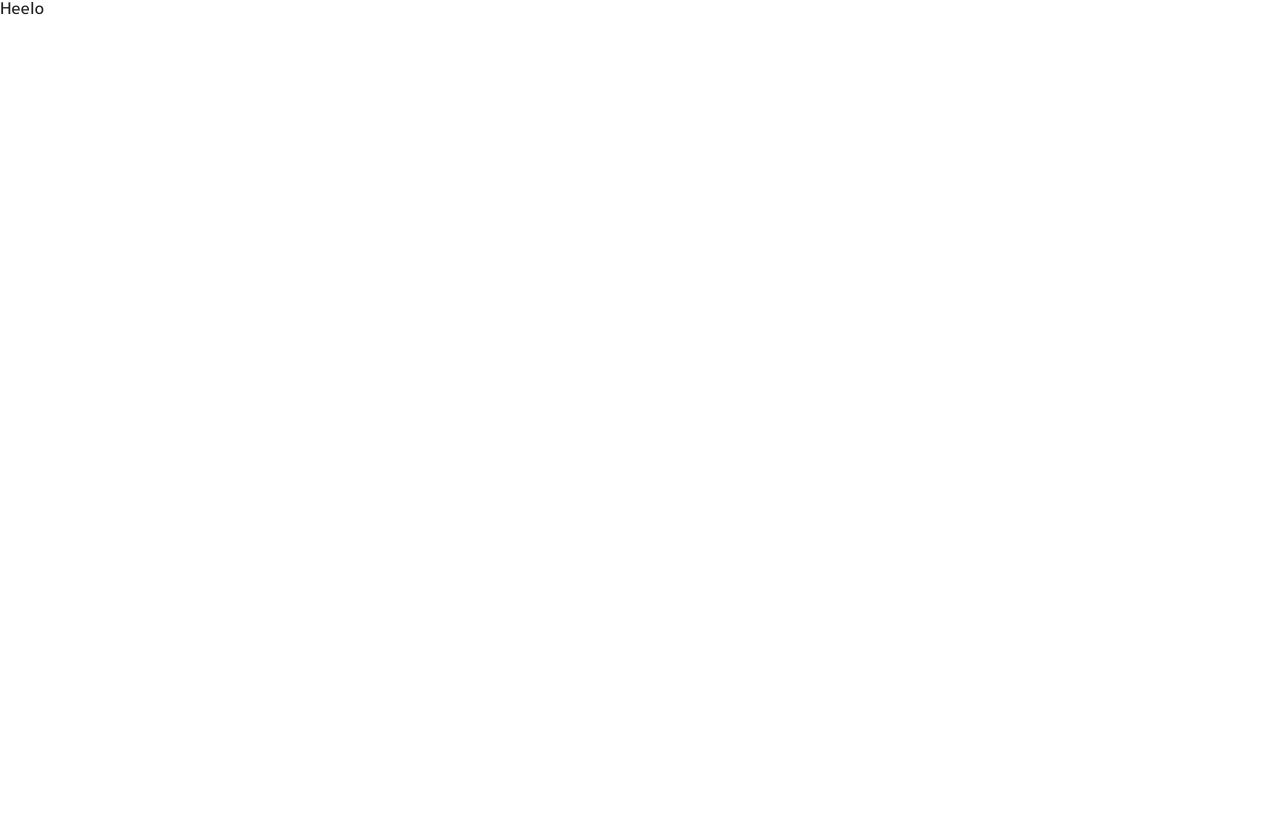
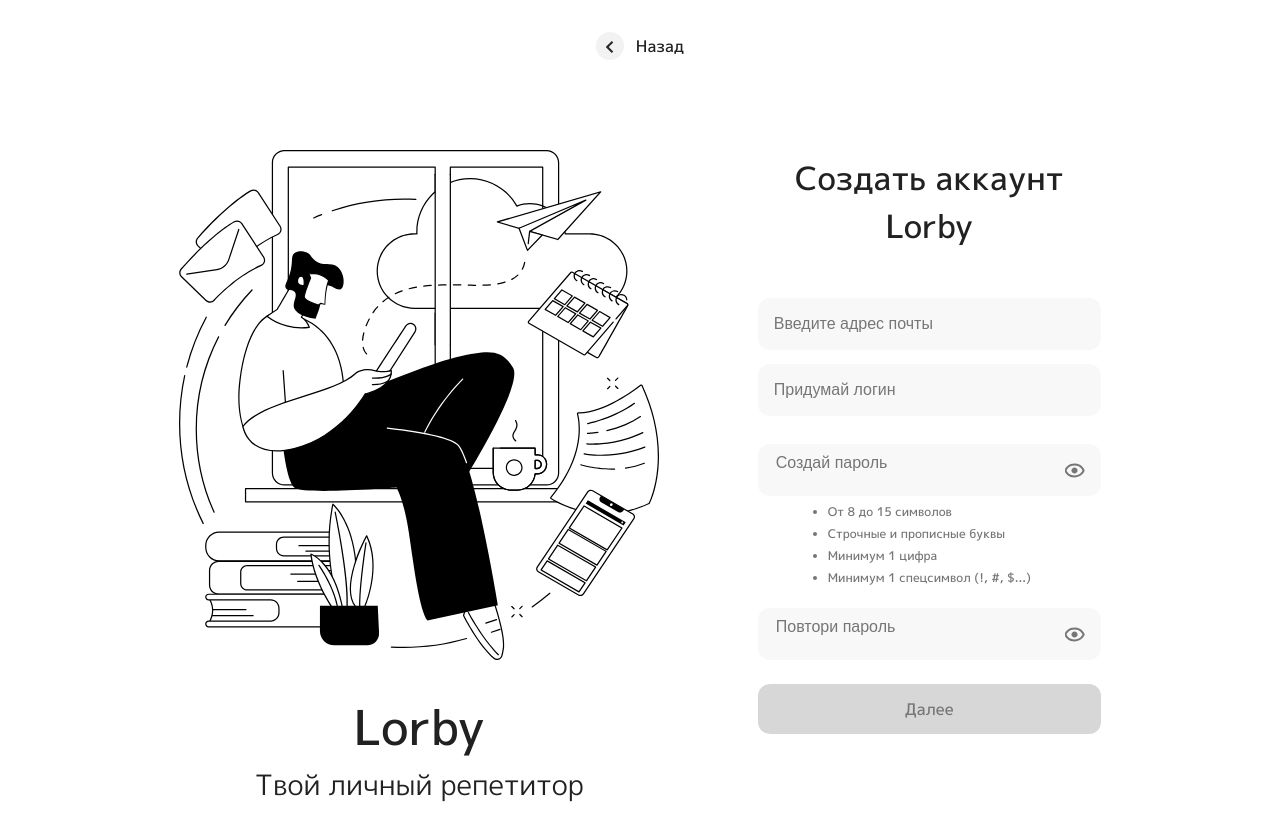
Before and after one commit to jasa1aw/PetHack, a Next.js app: page /registration in a window 1280 px wide. Shown: the top 840 px of the page. Before the commit the page ends 800 px from the top, so only its background shows below. Built offline with nearby package versions, Linux system fonts and the light colour scheme.

Commit message:
done page registration

```diff
--- a/package.json
+++ b/package.json
@@ -20,6 +20,7 @@
     "next": "14.2.1",
     "react": "^18",
     "react-dom": "^18",
+    "react-hook-form": "^7.51.3",
     "react-redux": "^9.1.0",
     "yup": "^1.4.0"
   },
--- a/src/app/globals.css
+++ b/src/app/globals.css
@@ -1,5 +1,6 @@
 @import url(style/vendor/reset.css);
 @import url(style/vendor/base.css);
 @import url(style/pages/login.css);
+@import url(style/pages/reg.css);
 @import url(style/pages/main.css);
 @import url(style/pages/modal.css);
--- a/src/app/page.js
+++ b/src/app/page.js
@@ -1,12 +1,12 @@
 'use client'
-// import UserLogin from "@/components/auth/userLogin";
+import UserLogin from "@/components/auth/userLogin";
 import Main from "@/components/main";
 import LogoutModal from './../components/modalWindow/index';
 export default function Home() {
   return (
     <main>
-      <Main/>
-      {/* <UserLogin/> */}
+      {/* <Main/> */}
+      <UserLogin/>
     </main>
   );
 }
--- a/src/app/style/pages/login.css
+++ b/src/app/style/pages/login.css
@@ -70,8 +70,7 @@
     padding: 15px 16px;
     position: absolute;
     top: -225px;
-    opacity: 0;
-    transition: opacity 0.5s ease;
+    animation: slideToDown .5s ease .35s 1 normal both;
 }
 .loginError p{
     font-size: 16px;
@@ -82,3 +81,14 @@
 .loginError.show {
     opacity: 1;
 }
+
+@keyframes slideToDown{
+    from{
+        opacity: 0;
+        /* transform: translateY(-100px); */
+    }
+    to{
+        opacity: 1;
+        /* transform: translateY(0px); */
+    }
+}
--- a/src/app/style/pages/reg.css
+++ b/src/app/style/pages/reg.css
@@ -0,0 +1,81 @@
+.registrationPage{
+    display: flex;
+    flex-direction: column;
+    margin: 32px 130px 100px;
+}
+.backBtn{
+    display: flex;
+    align-items: center;
+    justify-content: center;
+    gap: 12px;
+}
+.backBtn p{
+    font-size: 16px;
+}
+.backIcon{
+    width: 28px;
+    height: 28px;
+    display: flex;
+    align-items: center;
+    justify-content: center;
+    border-radius: 50%;
+    background-color: rgba(192, 192, 192, 0.2);
+    cursor: pointer;
+}
+.login-page2{
+    display: flex;
+    align-items: center;
+    justify-content: space-around;
+    margin-top: 90px;
+}
+.login-page2 h2{
+    text-align: center;
+    line-height: 1.5;
+}
+.login-page2 input{
+    margin-bottom: 14px;
+}
+.login-page2 button{
+    margin-top: 24px;
+    background-color: #D7D7D7;
+    font-size: 16px;
+    font-weight: 500;
+    color: #767676;
+}
+ul{
+    margin-top: 10px;
+}
+ul li{
+    font-size: 12px;
+    font-weight: 500;
+    color: #767676;
+    list-style-type: disc;
+    align-items: left;
+    margin-bottom: 10px;
+}
+
+.verifyCodeBox{
+    display: flex;
+    align-items: center;
+    gap: 12px;
+}
+.inputVerifyCode{
+    outline: none;
+    border: none;
+    border-radius: 12px;
+    width: 56px;
+    height: 64px;
+    box-sizing: border-box;
+    padding: 13px 16px;
+    background-color: #f4f4f4;
+    color: #212121;
+    font-size: 24px;
+    font-weight: 500;
+}
+.verifyBtn{
+    margin: 56px 0 24px;
+}
+.sendAgain{
+    font-size: 14px;
+    font-weight: 500;
+}
--- a/src/components/auth/userLogin.jsx
+++ b/src/components/auth/userLogin.jsx
@@ -32,7 +32,7 @@
                 <h3 className="h3">Твой личный репетитор</h3>
             </div>
             <div className="leftSection">
-                {error && <div className={error ? "loginError show" : "loginError"}>
+                {error && <div className='loginError'>
                     <p>Неверный логин или пароль</p>
                 </div>}
                 <h2 className="h2">Вэлком бэк!</h2>
--- a/src/components/auth/userRegistration.jsx
+++ b/src/components/auth/userRegistration.jsx
@@ -2,21 +2,146 @@
 import { FontAwesomeIcon } from "@fortawesome/react-fontawesome";
 import {faSquareCheck} from "@fortawesome/free-solid-svg-icons";
 import Link from "next/link"
-import { useState } from 'react';
+import { useEffect, useRef, useState } from 'react';
 import { useSelector, useDispatch } from 'react-redux';
 import { useRouter } from 'next/navigation';
 import {LogIn, authorize } from '@/app/store/slices/authSlice';
+// import { useForm, Controller } from 'react-hook-form';
+// import * as yup from 'yup';
+// import { yupResolver } from '@hookform/resolvers/yup'
+// const schema = yup.object().shape({
+//     password: yup
+//         .string()
+//         .min(8, 'Пароль должен содержать минимум 8 символов')
+//         .max(15, 'Пароль должен содержать максимум 15 символов')
+//         .matches(/[a-z]/, 'Пароль должен содержать строчные буквы')
+//         .matches(/[A-Z]/, 'Пароль должен содержать прописные буквы')
+//         .matches(/[0-9]/, 'Пароль должен содержать минимум 1 цифру')
+//         .matches(/[!@#$%^&*(),.?":{}|<>]/, 'Пароль должен содержать минимум 1 спецсимвол'),
+//     });
 
 export default function UserRegistration() {
+    const box1 = useRef()
+    const box2 = useRef()
+    const box3 = useRef()
+    const box4 = useRef()
+
+
+
+
+    // const { register, handleSubmit, errors, watch } = useForm({
+    //     resolver: yupResolver(schema),
+    // });
+    // const [requirementsColor, setRequirementsColor] = useState('gray');
+
+    // const handlePasswordChange = () => {
+    //     const password = watch('password');
+    //     if (schema.isValidSync({ password })) {
+    //         setRequirementsColor('green');
+    //     } else {
+    //         setRequirementsColor('red');
+    //     }
+    // };
+
     // const isAuth = useSelector((state) => state.auth.isAuth)
     const router = useRouter()
     const dispatch = useDispatch()
     const [email, setEmail] = useState('');
+    const [login, setLogin] = useState('');
     const [password, setPassword] = useState('');
+    const [rePassword, setRePassword] = useState('');
     const [visible, setVisible] = useState(false);
+    const [step, setStep] = useState(1)
+    const [code, setCode] = useState({1:'', 2:'', 3:'', 4: ''});
+    const changeHandler = (e) => {
+        setCode({[e.target.name]:e.target.value})
+    }
+    useEffect(() => {
+
+    }, [code])
     return(
-        <>
-            <h1>Heelo</h1>
-        </>
+        <section className="registrationPage">
+            <div className="backBtn">
+                <div className="backIcon">
+                    <img src="/img/chevronLeft.svg" alt="Not Found" />
+                </div>
+                <p>Назад</p>
+            </div>
+        {step == 1 &&
+            <section className="login-page2">
+                <div className="rightSection">
+                    <div className="logo">
+                        <img src="/img/Illustration.svg" alt="Not Found" className="img" />
+                    </div>
+                    <h1 className="h1">Lorby</h1>
+                    <h3 className="h3">Твой личный репетитор</h3>
+                </div>
+                <div className="leftSection">
+                    <h2 className="h2">Создать аккаунт <br /> Lorby</h2>
+                    <input type="text" className="input" placeholder="Введите адрес почты" value={email} onChange={(e) => setEmail(e.target.value)}/>
+                    <input type="text" className="input" placeholder="Придумай логин" value={login} onChange={(e) => setLogin(e.target.value)}/>
+                    {/* <form onSubmit={handleSubmit(() => {})}>
+                        <div className="inputBoxPassword">
+                        <input type="password" name="password" onChange={handlePasswordChange} ref={register} className="inputPassword" placeholder="Пароль"
+                        />
+                        <div className="checkPassword" onClick={() => setVisible(!visible)}>
+                            {visible ? (<img src="/img/eyeOpen.svg" alt="Not Found" className="img" />) : (<img src="/img/eye.svg" alt="Not Found" className="img" />)}
+                        </div>
+                        </div>
+                        {errors.password && <p style={{ color: 'red' }}>{errors.password.message}</p>}
+                    </form>
+                    <div style={{ color: requirementsColor }}>
+                        <p>&#8226; От 8 до 15 символов</p>
+                        <p>&#8226; Строчные и прописные буквы</p>
+                        <p>&#8226; Минимум 1 цифра</p>
+                        <p>&#8226; Минимум 1 спецсимвол (!, #, $...)</p>
+                    </div> */}
+
+                    <div className="inputBoxPassword">
+                        <input type={visible ? 'text' : 'password'} className="inputPassword" placeholder="Создай пароль" value={password} onChange={(e) => setPassword(e.target.value)}/>
+                        <div className="checkPassword" onClick={() => setVisible(!visible)}>
+                            {visible ? <img src="/img/eyeOpen.svg" alt="Not Found" className="img"/> : <img src="/img/eye.svg" alt="Not Found" className="img" /> }
+                        </div>
+                    </div>
+                    <ul type="disc">
+                        <li>От 8 до 15 символов</li>
+                        <li>Строчные и прописные буквы</li>
+                        <li>Минимум 1 цифра</li>
+                        <li>Минимум 1 спецсимвол (!, #, $...)</li>
+                    </ul>
+                    <div className="inputBoxPassword">
+                        <input type={visible ? 'text' : 'password'} className="inputPassword" placeholder="Повтори пароль" value={rePassword} onChange={(e) => setRePassword(e.target.value)}/>
+                        <div className="checkPassword" onClick={() => setVisible(!visible)}>
+                            {visible ? <img src="/img/eyeOpen.svg" alt="Not Found" className="img"/> : <img src="/img/eye.svg" alt="Not Found" className="img" /> }
+                        </div>
+                    </div>
+                    <button className="button" >Далее</button>
+                </div>
+            </section>
+        }
+        {step == 2 &&
+            <section className="login-page2">
+                <div className="rightSection">
+                    <div className="logo">
+                        <img src="/img/Illustration.svg" alt="Not Found" className="img" />
+                    </div>
+                    <h1 className="h1">Lorby</h1>
+                    <h3 className="h3">Твой личный репетитор</h3>
+                </div>
+                <div className="leftSection">
+                    <h2 className="h2">Введи 4-значный код, <br/> высланный на <br/> {email}</h2>
+                    <div className="verifyCodeBox">
+                        <input type="text" className="inputVerifyCode" maxlength="1" ref={box1} name="1" onChange={changeHandler}/>
+                        <input type="text" className="inputVerifyCode" maxlength="1" ref={box2} name="2" onChange={changeHandler}/>
+                        <input type="text" className="inputVerifyCode" maxlength="1" ref={box3} name="3" onChange={changeHandler}/>
+                        <input type="text" className="inputVerifyCode" maxlength="1" ref={box4} name="4" onChange={changeHandler}/>
+                    </div>
+                    <button className="button verifyBtn">Подтвердить</button>
+                    <p className="sendAgain">Выслать код повторно</p>
+                </div>
+            </section>
+        }
+        </section>
     )
+
 }
```
Also changed, not shown: public/img/chevronLeft.svg (added), 1 other file (tests, documents, lock files or other folders).
